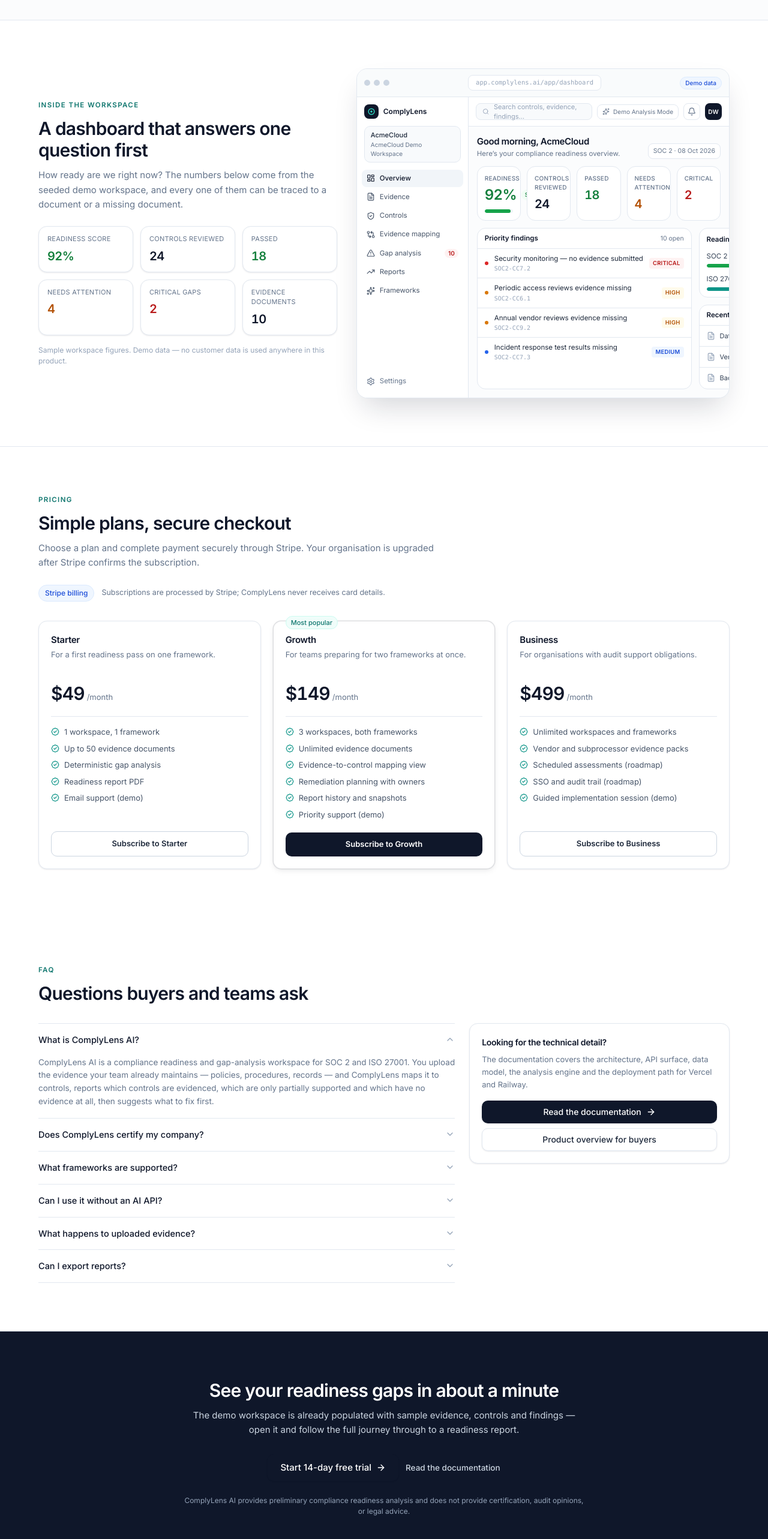
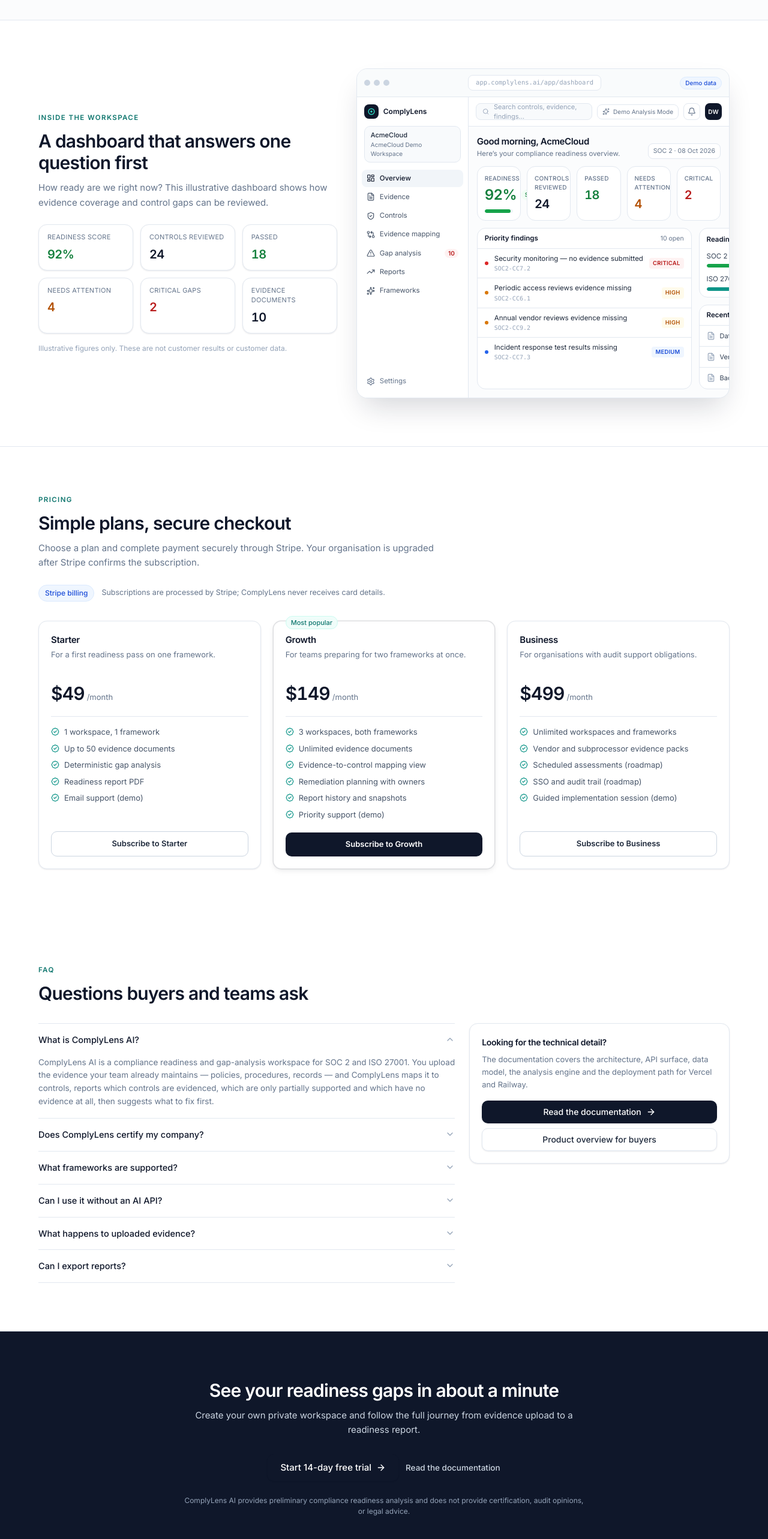
Before and after one commit to Haseebriasat7767/Complense, a React (Vite) app in the folder client/: page / in a window 1280 px wide. Shown: the part 4561-7127 px from the top of the page at 60% size. Built offline with nearby package versions, Linux system fonts and the light colour scheme; no server answers.

Commit message:
Remove demo workspace claims from landing page

```diff
--- a/client/src/pages/marketing/LandingPage.tsx
+++ b/client/src/pages/marketing/LandingPage.tsx
@@ -175,8 +175,7 @@ export function LandingPage() {
             <Eyebrow>Inside the workspace</Eyebrow>
             <h2 className="mt-3 text-2xl tracking-tight sm:text-3xl">A dashboard that answers one question first</h2>
             <p className="mt-3 text-[15px] leading-relaxed text-ink-500">
-              How ready are we right now? The numbers below come from the seeded demo workspace, and every one of them
-              can be traced to a document or a missing document.
+              How ready are we right now? This illustrative dashboard shows how evidence coverage and control gaps can be reviewed.
             </p>
             <dl className="mt-6 grid grid-cols-2 gap-3 sm:grid-cols-3">
               {[
@@ -194,7 +193,7 @@ export function LandingPage() {
               ))}
             </dl>
             <p className="mt-4 text-[12px] text-ink-400">
-              Sample workspace figures. Demo data — no customer data is used anywhere in this product.
+              Illustrative figures only. These are not customer results or customer data.
             </p>
           </div>
           <DashboardPreview />
@@ -213,8 +212,7 @@ export function LandingPage() {
             See your readiness gaps in about a minute
           </h2>
           <p className="mt-3 text-[15px] leading-relaxed text-ink-300">
-            The demo workspace is already populated with sample evidence, controls and findings — open it and follow the
-            full journey through to a readiness report.
+            Create your own private workspace and follow the full journey from evidence upload to a readiness report.
           </p>
           <div className="mt-7 flex flex-col items-center justify-center gap-3 sm:flex-row">
             <TrialButton size="lg" label="Start 14-day free trial" />
```
